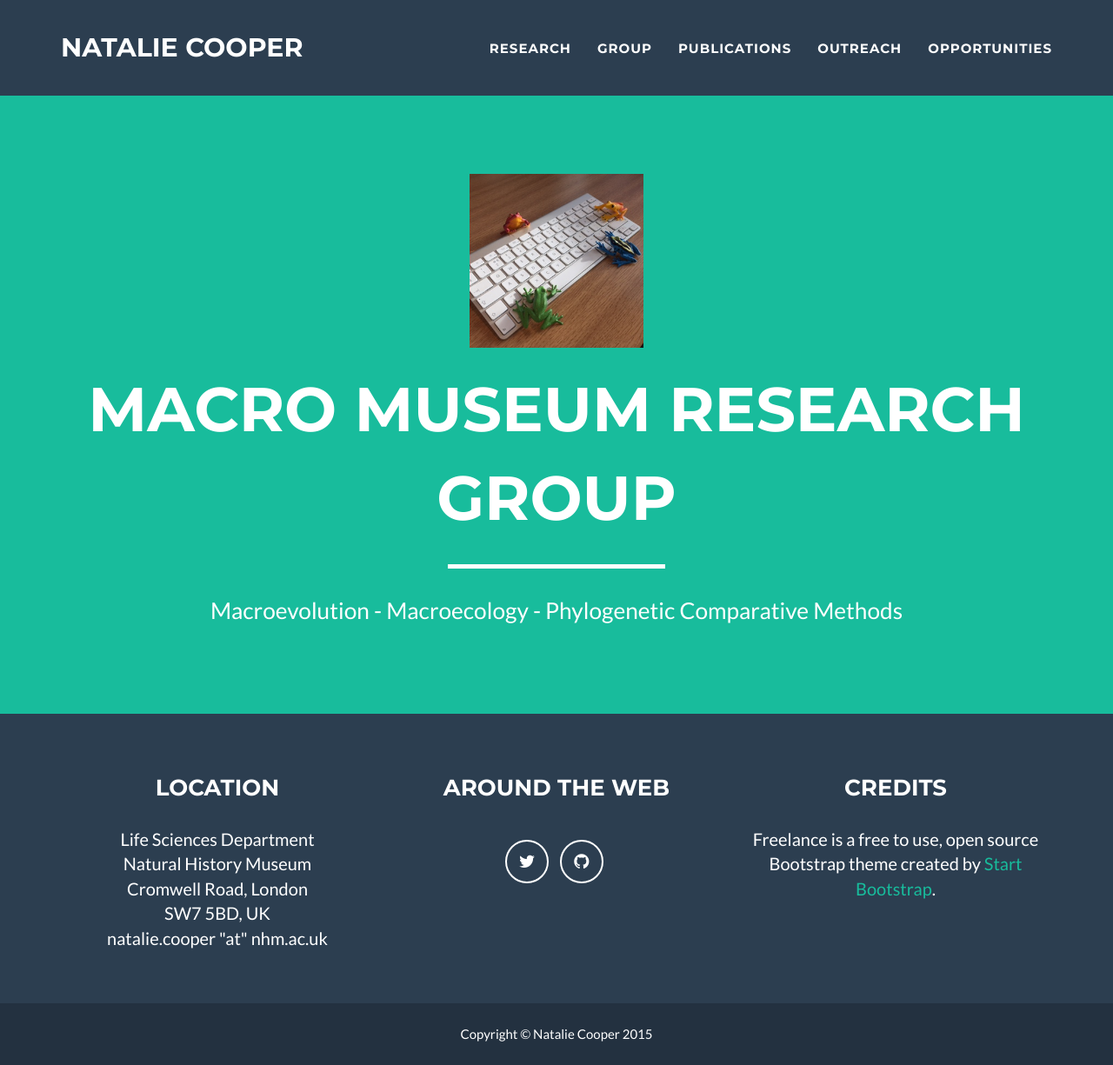
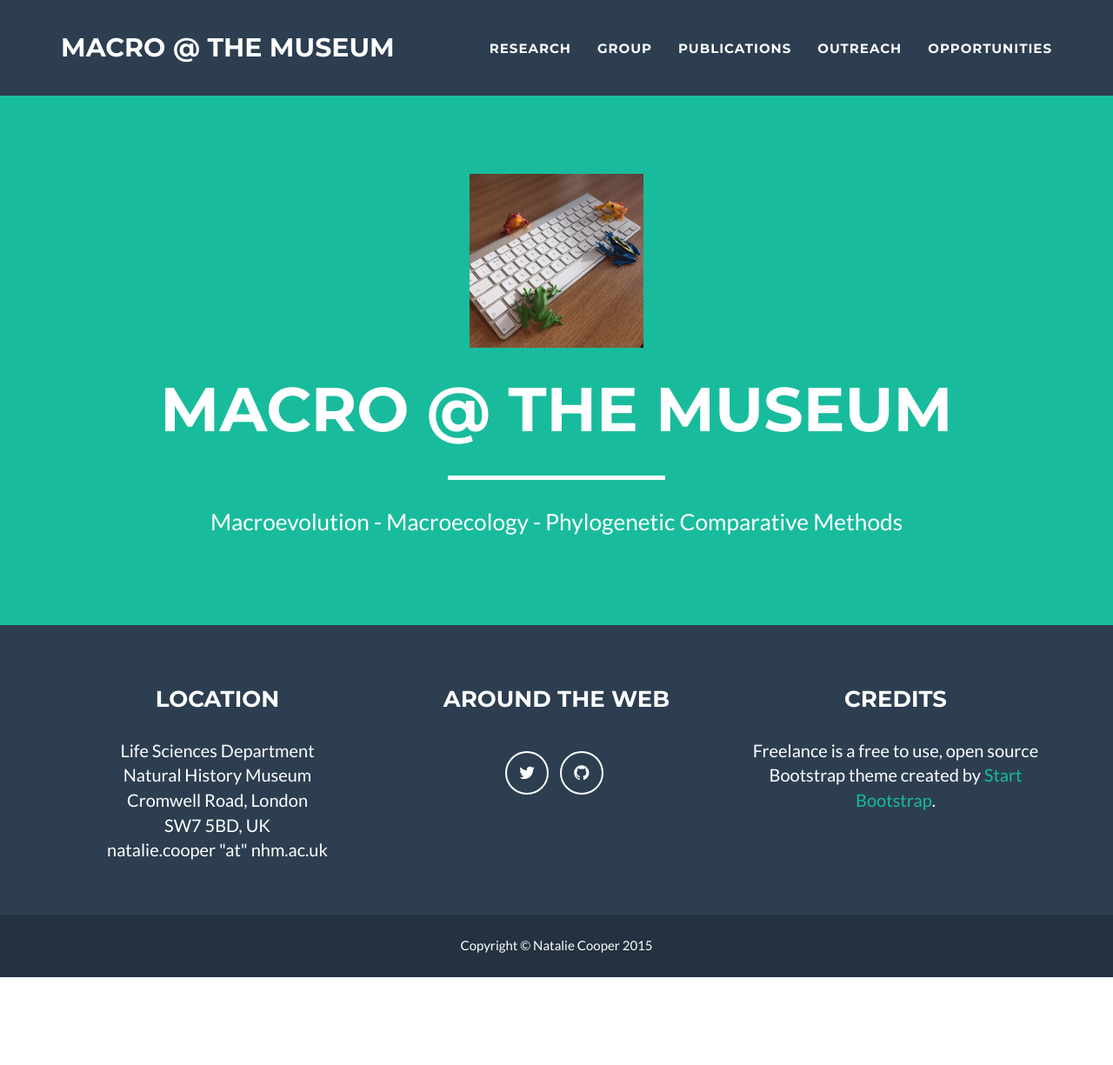
Before and after one commit to nhcooper123/nhcooper123.github.io, a Jekyll site: the page index.html, which Jekyll copies as it is, in a window 1280 px wide and 1225 px high. Shown: the whole window at 87% size. Built offline with Jekyll 4.4.1, drawn with Linux system fonts in a browser that asks for light colours.

Commit message:
Generalise to make group page

```diff
--- a/index.html
+++ b/index.html
@@ -40,7 +40,7 @@
                     <span class="icon-bar"></span>
                     <span class="icon-bar"></span>
                 </button>
-                <a class="navbar-brand" href="index.html">Natalie Cooper</a>
+                <a class="navbar-brand" href="index.html">Macro @ the Museum</a>
             </div>
 
             <!-- Collect the nav links, forms, and other content for toggling -->
@@ -77,7 +77,7 @@
                 <div class="col-lg-12">
                     <img class="img-responsive" height="200" width="200" src="img/frogs_keyboard.JPG" alt="">
                     <div class="intro-text">
-                        <span class="name">Macro Museum Research Group</span>
+                        <span class="name">Macro @ the Museum</span>
                         <hr class="star-light">
                         <span class="skills">Macroevolution - Macroecology - Phylogenetic Comparative Methods</span>
                     </div>
```
